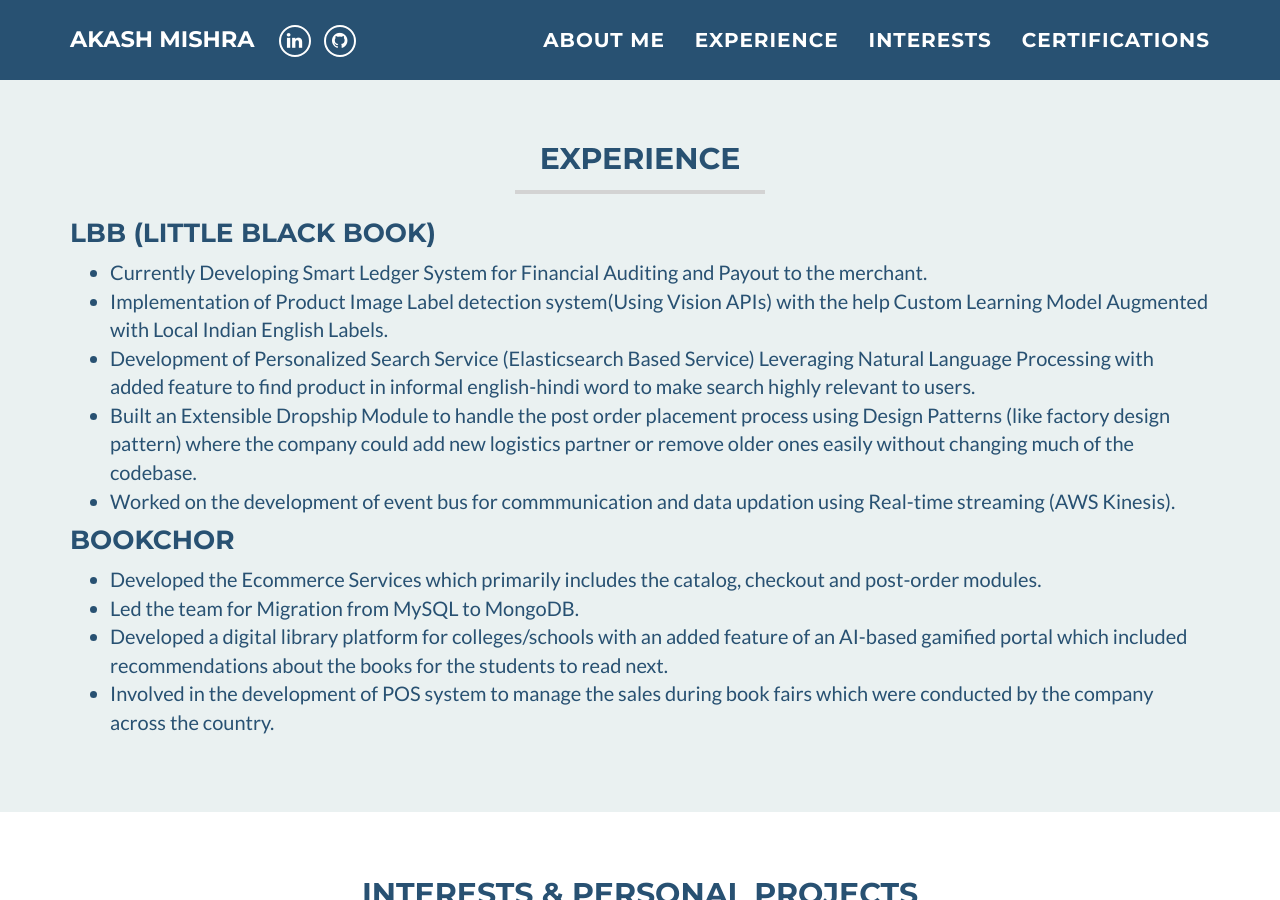
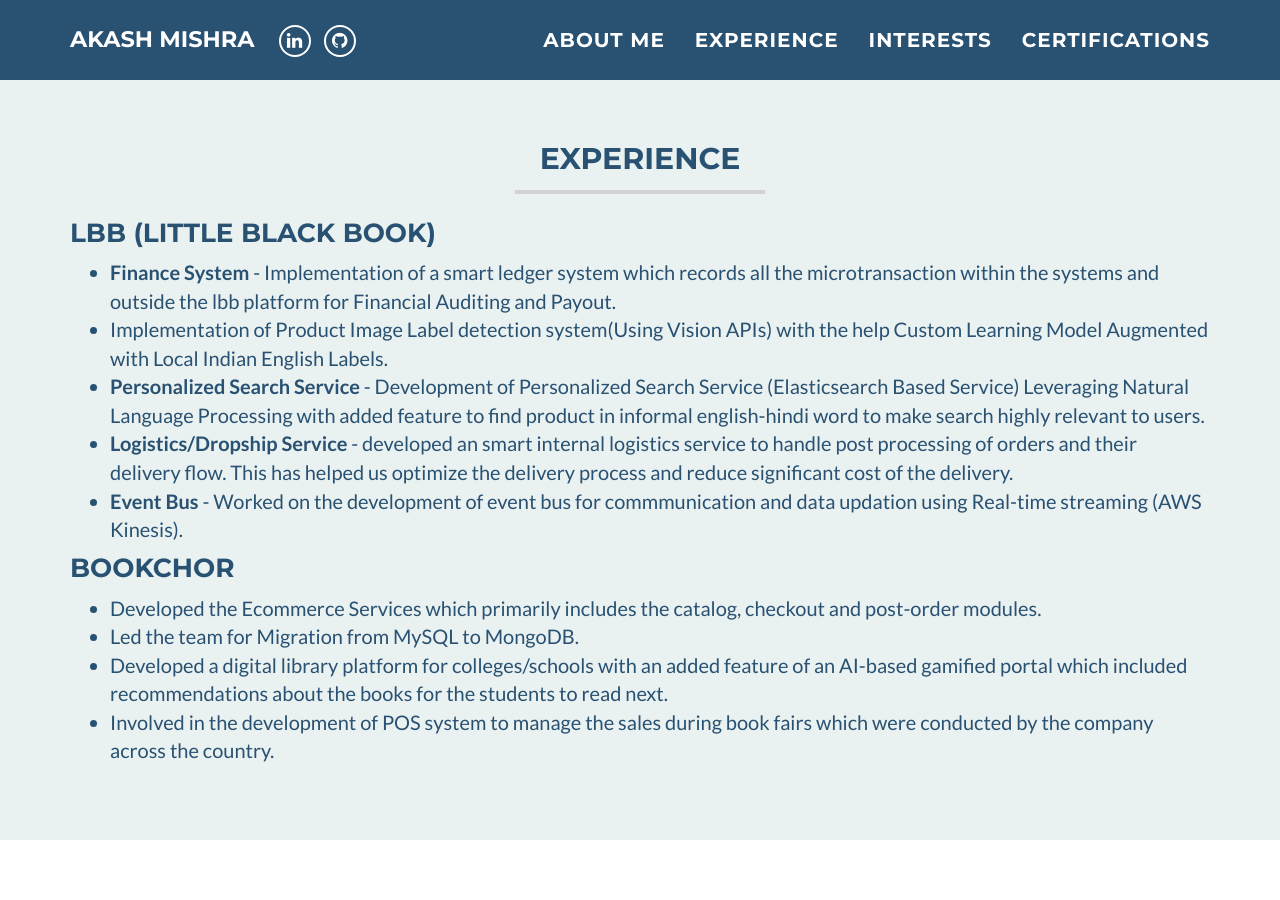
Before and after one commit to akashsky1994/akashsky1994.github.io, a Jekyll site: the page built from index.html, in a window 1280 px wide and 900 px high, scrolled down 1203 px. Built offline with Jekyll 4.4.1, drawn with Linux system fonts in a browser that asks for light colours.

Commit message:
feat: work experience changes

```diff
--- a/_includes/experience.html
+++ b/_includes/experience.html
@@ -11,19 +11,19 @@
                 <h3 style="margin-top:0">LBB (Little Black Book)</h3>
                 <ul>
                     <li>
-                        Currently Developing Smart Ledger System for Financial Auditing and Payout to the merchant.
+                        <b>Finance System</b> - Implementation of a smart ledger system which records all the microtransaction within the systems and outside the lbb platform for Financial Auditing and Payout.
                     </li>
                     <li>
                         Implementation of Product Image Label detection system(Using Vision APIs) with the help Custom Learning Model Augmented with Local Indian English Labels.
                     </li>
                     <li>
-                        Development of Personalized Search Service (Elasticsearch Based Service) Leveraging Natural Language Processing with added feature to find product in informal english-hindi word to make search highly relevant to users.
+                        <b>Personalized Search Service</b> - Development of Personalized Search Service (Elasticsearch Based Service) Leveraging Natural Language Processing with added feature to find product in informal english-hindi word to make search highly relevant to users.
                     </li>
                     <li>
-                        Built an Extensible Dropship Module to handle the post order placement process using Design Patterns (like factory design pattern) where the company could add new logistics partner or remove older ones easily without changing much of the codebase.
+                        <b>Logistics/Dropship Service</b> - developed an smart internal logistics service to handle post processing of orders and their delivery flow. This has helped us optimize the delivery process and reduce significant cost of the delivery.
                     </li>
                     <li>
-                        Worked on the development of event bus for commmunication and data updation using Real-time streaming (AWS Kinesis).
+                       <b>Event Bus</b> - Worked on the development of event bus for commmunication and data updation using Real-time streaming (AWS Kinesis).
                     </li>
                 </ul>
             </div>
```
